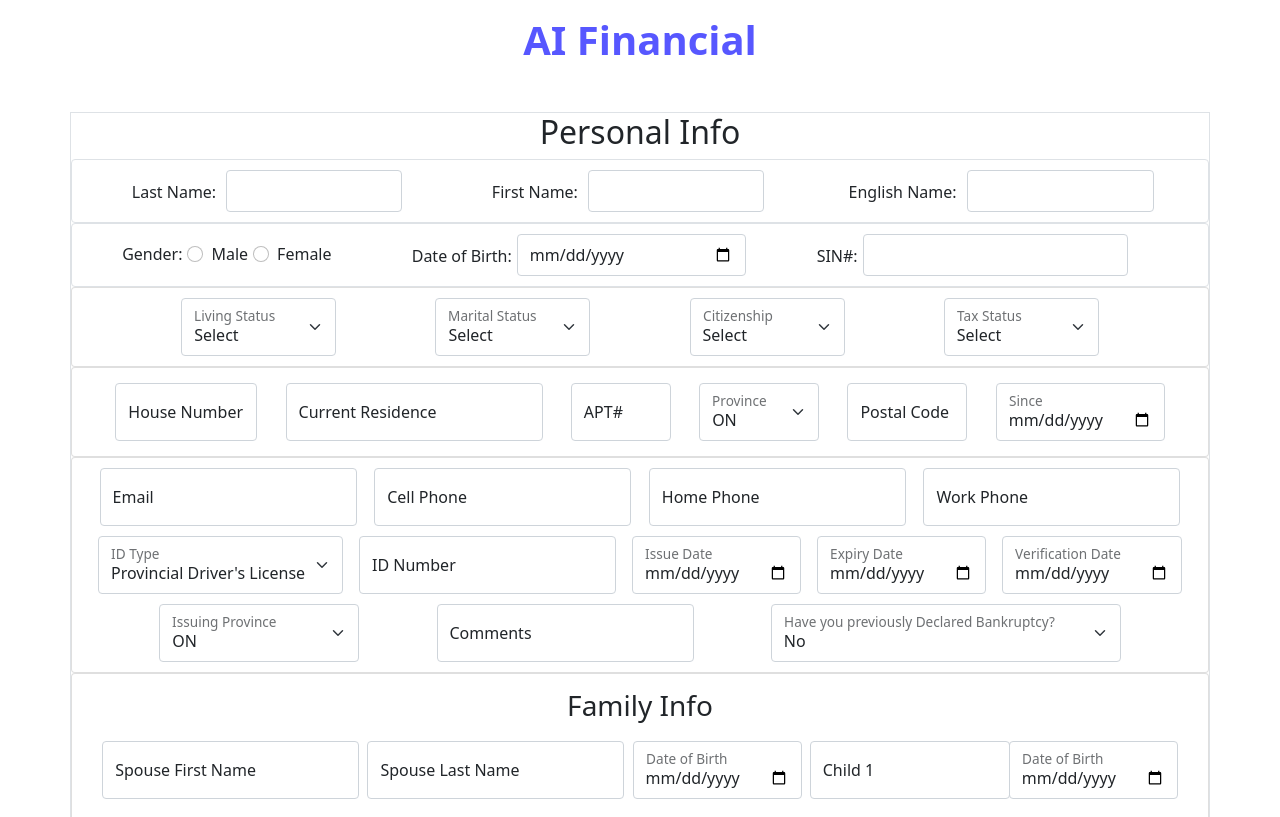
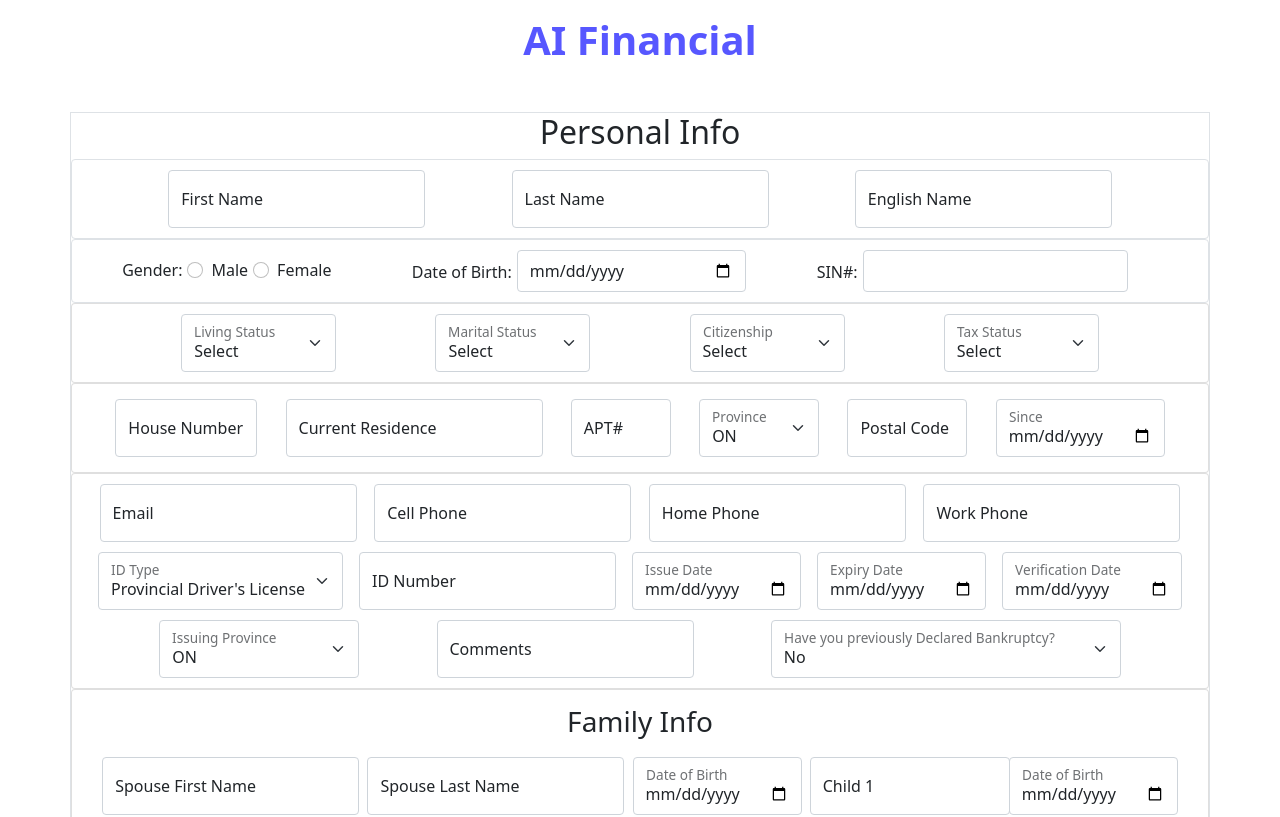
Before and after one commit to Yolanda-C-GitHub/ai-power-aifinancial-application, a React (Create React App) app in the folder Client/: page / in a window 1280 px wide. Shown: the top 817 px of the page. Built offline with nearby package versions, Linux system fonts and the light colour scheme.

Commit message:
minor css change

```diff
--- a/Client/src/components/PersonalInfo/Personalinfoparts/Firstpart.js
+++ b/Client/src/components/PersonalInfo/Personalinfoparts/Firstpart.js
@@ -1,5 +1,5 @@
 import React, {useRef} from 'react'
-import {Card, Form} from 'react-bootstrap'
+import {Card, Form, FloatingLabel} from 'react-bootstrap'
 import './firstpart.css'
 
 export default function Firstpart(params) {
@@ -13,18 +13,21 @@ export default function Firstpart(params) {
             <Card className='firstPartCard border'>
 
                 <Form.Group className='firstPartFormGroup'>
-                    <Form.Label className='firstPartFormLabel' >Last Name:</Form.Label>
-                    <Form.Control className='w-50' ref= {lastNameRef} onChange ={()=>params.personalInfoNames.setLastName(lastNameRef.current.value)}></Form.Control>
+                    <FloatingLabel label='First Name'>
+                        <Form.Control placeholder='First Name' ref= {lastNameRef} onChange ={()=>params.personalInfoNames.setLastName(lastNameRef.current.value)}></Form.Control>
+                    </FloatingLabel>
                 </Form.Group>
 
                 <Form.Group className='firstPartFormGroup'>
-                    <Form.Label  className='firstPartFormLabel'>First Name:</Form.Label>
-                    <Form.Control className='w-50'  ref={firstNameRef} onChange={()=>params.personalInfoNames.setFirstName(firstNameRef.current.value)} ></Form.Control>
+                    <FloatingLabel label='Last Name'>
+                        <Form.Control placeholder='Last Name' ref={firstNameRef} onChange={()=>params.personalInfoNames.setFirstName(firstNameRef.current.value)} ></Form.Control>
+                    </FloatingLabel>
                 </Form.Group>
 
                  <Form.Group className='firstPartFormGroup'>
-                    <Form.Label  className='firstPartFormLabel' >English Name:</Form.Label>
-                    <Form.Control className='w-50' ref={englishNameRef} onChange={()=>params.personalInfoNames.setEnglishName(englishNameRef.current.value)} ></Form.Control>
+                    <FloatingLabel label='English Name'>
+                        <Form.Control placeholder='English Name' ref={englishNameRef} onChange={()=>params.personalInfoNames.setEnglishName(englishNameRef.current.value)} ></Form.Control>
+                    </FloatingLabel>
                 </Form.Group>
 
             </Card>
--- a/Client/src/components/PersonalInfo/Personalinfoparts/firstpart.css
+++ b/Client/src/components/PersonalInfo/Personalinfoparts/firstpart.css
@@ -11,10 +11,3 @@
     justify-content: center;
 
 }
-
-.firstPartFormLabel{
-    justify-self: center;
-    text-align: center;
-    margin-top: 10px;
-    margin-right: 10px;
-}
```
